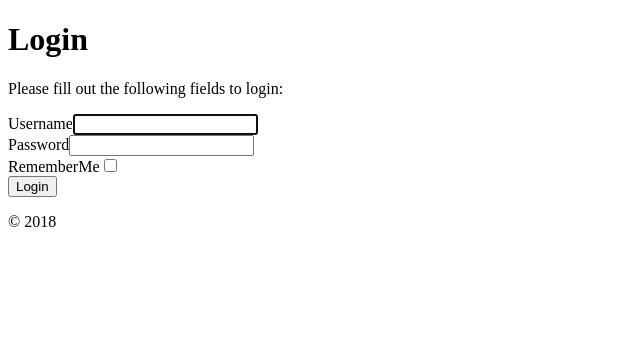
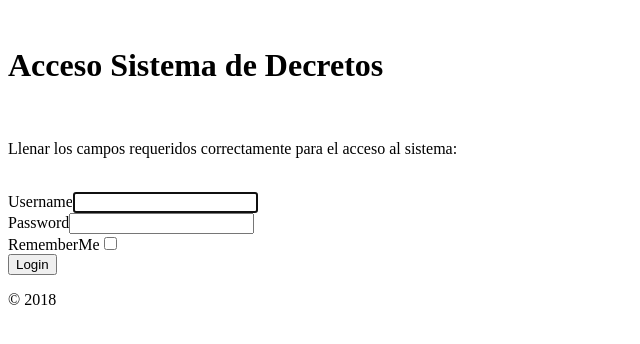
Before and after one commit to MunicipalidadTeam/proyecto_municipalidad, a Yii app: template backend/views/site/login.php in a window 1280 px wide. Shown: the top 344 px of the page, without its empty margins (0-640 px from the left). Run offline with PHP 8.4 and a stand-in for Yii, Linux system fonts and the light colour scheme; the template is opened without the code that fills it, so the values that code supplies are empty; form fields are guessed from the names that the template uses; some libraries are stand-ins or nearby versions.

```diff
--- a/backend/controllers/SiteController.php
+++ b/backend/controllers/SiteController.php
@@ -6,6 +6,8 @@ use yii\web\Controller;
 use yii\filters\VerbFilter;
 use yii\filters\AccessControl;
 use common\models\LoginForm;
+
+
 
 /**
  * Site controller
--- a/backend/views/actividad/index.php
+++ b/backend/views/actividad/index.php
@@ -7,7 +7,7 @@ use yii\grid\GridView;
 /* @var $searchModel backend\models\search\ActividadSearch */
 /* @var $dataProvider yii\data\ActiveDataProvider */
 
-$this->title = Yii::t('app', 'Actividads');
+$this->title = Yii::t('app', 'Actividades');
 $this->params['breadcrumbs'][] = $this->title;
 ?>
 <div class="actividad-index">
--- a/backend/views/layouts/login.php
+++ b/backend/views/layouts/login.php
@@ -29,7 +29,7 @@ AppAsset::register($this);
 <div class="wrap">
     <?php
     NavBar::begin([
-        'brandLabel' => 'Administrador municipal',
+        'brandLabel' => 'Sistema de Decretos de la Municipal de Ñiquén',
         'brandUrl' => Yii::$app->homeUrl,
         'options' => [
             'class' => 'navbar-inverse navbar-fixed-top',
--- a/backend/views/site/login.php
+++ b/backend/views/site/login.php
@@ -7,18 +7,21 @@
 use yii\helpers\Html;
 use yii\bootstrap\ActiveForm;
 
-$this->title = 'Login';
-$this->params['breadcrumbs'][] = $this->title;
+$this->title = 'Acceso Sistema de Decretos';
+//$this->params['breadcrumbs'][] = $this->title;
 ?>
 <div class="site-login">
-    <h1><?= Html::encode($this->title) ?></h1>
 
-    <p>Please fill out the following fields to login:</p>
 
     <div class="row">
-        <div class="col-lg-5">
+        <div class="col-md-3"> </div>
+          <div class="col-md-6">
+            <br>
+            <h1><?= Html::encode($this->title) ?></h1>
+            <br>
+            <p>Llenar los campos requeridos correctamente para el acceso al sistema:</p>
             <?php $form = ActiveForm::begin(['layout'=>'horizontal','id' => 'login-form']); ?>
-
+            <br>
                 <?= $form->field($model, 'username')->textInput(['autofocus' => true]) ?>
 
                 <?= $form->field($model, 'password')->passwordInput() ?>
@@ -31,5 +34,7 @@ $this->params['breadcrumbs'][] = $this->title;
 
             <?php ActiveForm::end(); ?>
         </div>
+        <div class="col-md-3"> </div>
+
     </div>
 </div>
```
Also changed, not shown: backend/config/main.php (+3 -5 lines), backend/controllers/ActividadController.php (+12 -1 lines), backend/controllers/BitacoratiempoController.php (+12 -0 lines), backend/controllers/ProyectoController.php (+12 -0 lines).
